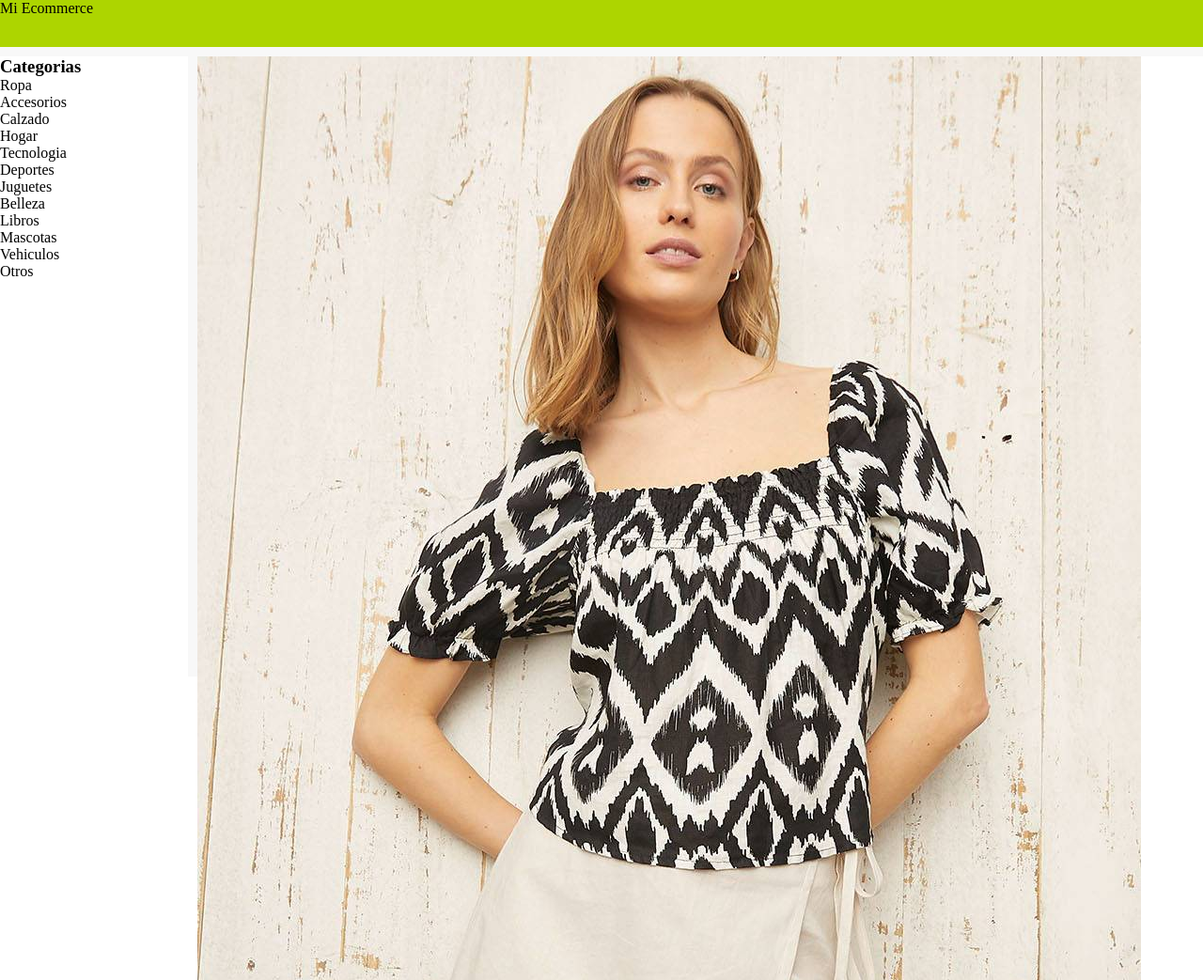
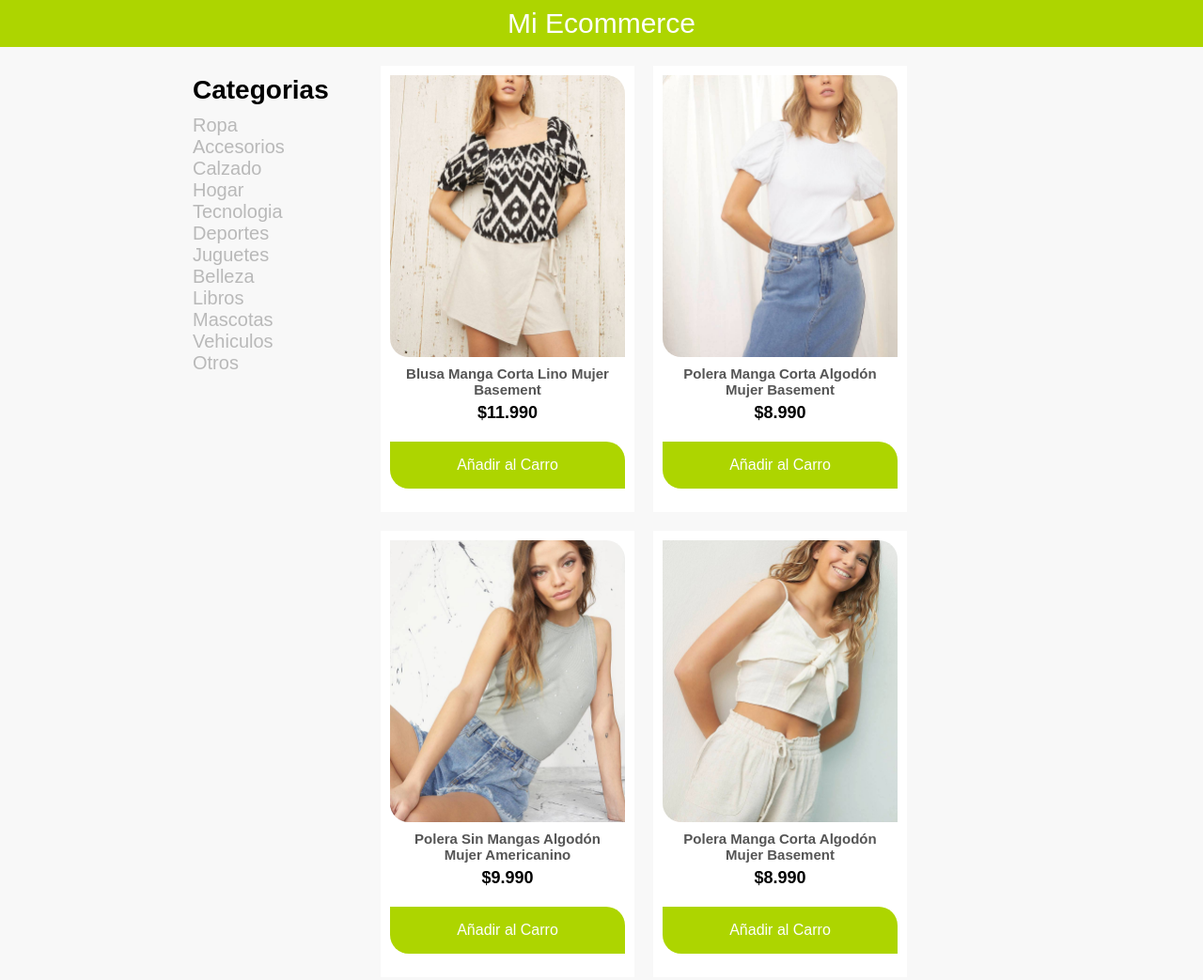
Before and after one commit to ignacioTapia95/dl-css-grid, a plain HTML site: page index.html in a window 1280 px wide. Shown: the top 1043 px of the page at 94% size. Drawn offline with Linux system fonts and the light colour scheme.

Commit message:
final style css

```diff
--- a/assets/css/styles.css
+++ b/assets/css/styles.css
@@ -1,42 +1,136 @@
 *{
     margin: 0;
     padding: 0;
+    font-family: sans-serif;
 }
 
 header{
+    display: flex;
     grid-area: header;
     background-color: azure;
-    background-color: #ADD500;)
+    background-color: #ADD500;
+    color: white;
+    justify-content: center;
+    align-items: center;
+    font-size: 30px;
 }
 
 menu{
     grid-area: menu;
     margin: 0;
-    padding: 0;
-    background-color: white;
+    padding: 20px;
+    height: 70vh;
 }
 
 main{
     grid-area: main;
-    background-color: white;
+}
+
+.left-side-area{
+    grid-area: a;
+}
+
+.right-side-area{
+    grid-area: b;
 }
 
 footer{
+    display: flex;
     grid-area: footer;
     color: white;
-    background-color: rgb(0, 50, 83)
+    background-color: rgb(0, 50, 83);
+    justify-content: center;
+    align-items: center;
+    height: 20vh;
 }
 
 .grid-container{
     display: grid;
     grid-template-areas:
-    "header header"
-    "menu main"
-    "footer footer";
+    "header header header header"
+    "a menu main b"
+    "footer footer footer footer";
     gap: 10px;
-    grid-template-columns: 200px 1fr;
+    grid-template-columns: 1fr 200px 4fr 1fr;
     grid-template-rows: 50px 1fr 50px;
-    height: 90vh;
     background-color: rgb(248, 248, 248);
 
 }
+
+.product-gallery{
+    display: flex;
+    flex-direction: row;
+    flex-wrap: wrap;
+}
+
+
+.product-card{
+    flex-direction: column;
+    width: 250px;
+    padding: 10px;
+    margin: 10px;
+    background-color: white;
+}
+
+.product-info{
+    display: flex;
+    flex-direction: column;
+    align-items: center;
+    margin: 5px;
+    padding: ;
+}
+
+.a2c{
+    display: flex;
+    margin: 10px;
+    justify-content: center;
+    align-items: center;
+
+}
+
+button{
+    background-color: #ADD500;
+    color: white;
+    width: 250px;
+    height: 50px;
+    border: none;
+    font-size: 16px;
+    border-radius: 00px 20px 0px 20px;
+}
+
+img{
+    width: 250px;
+    height: 300px;
+    object-fit: cover;
+    border-radius: 00px 20px 0px 20px;
+}
+
+h3{
+    font-size: 28px;
+    margin-bottom: 10px;
+}
+
+h5{
+    font-size: 15px;
+    margin-bottom: 10px;
+    text-align: center;
+    color: #555555;
+    height: 20px;
+}
+
+h6{
+    font-size: 18px;
+    margin-top: 10px;
+    margin-bottom: 10px;
+}
+
+li{
+    list-style: none;
+    font-size: 20px;
+    color: rgb(185, 185, 185);
+}
+
+li:hover{
+    color: black;
+    font-size: 25px;
+}
```
